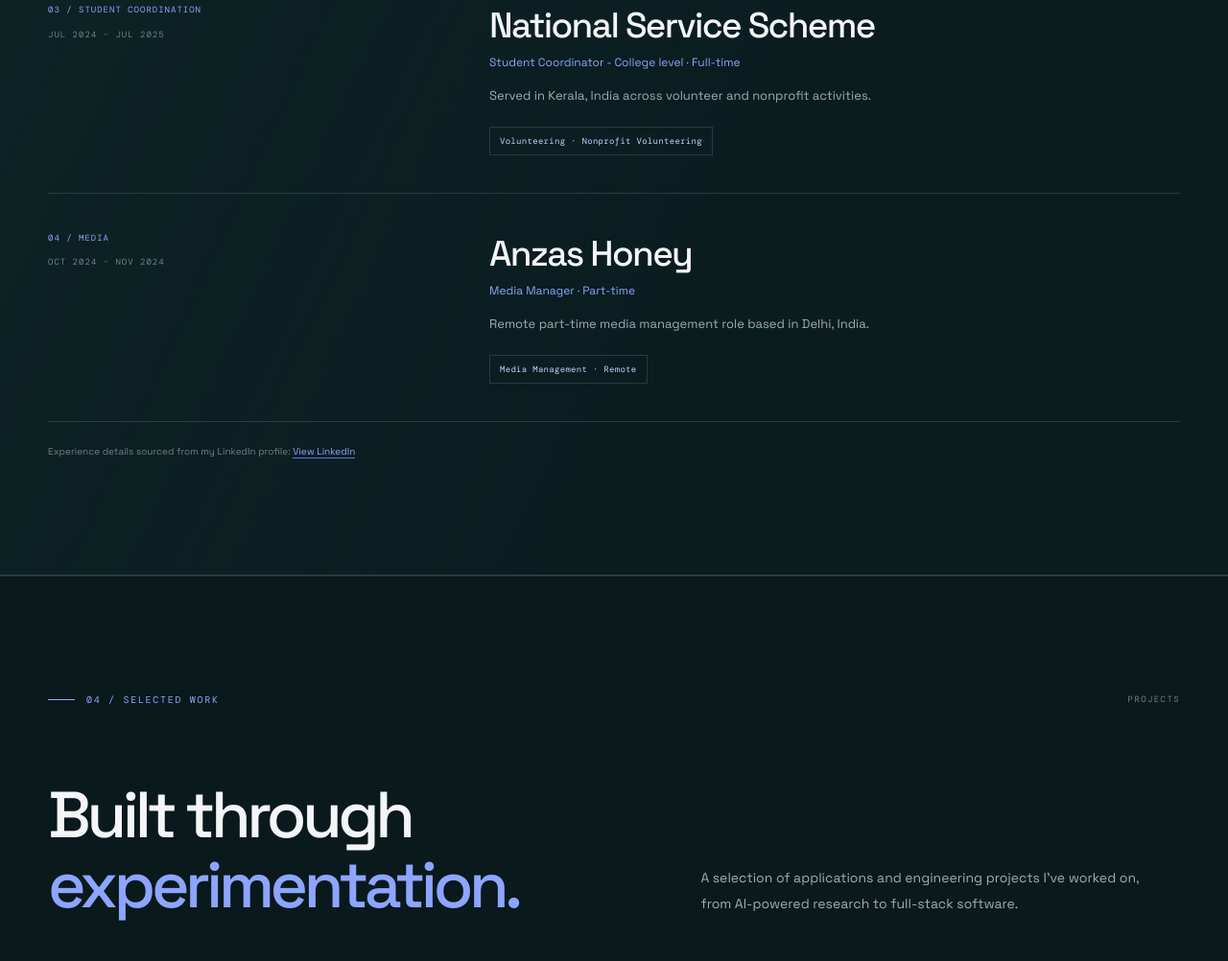
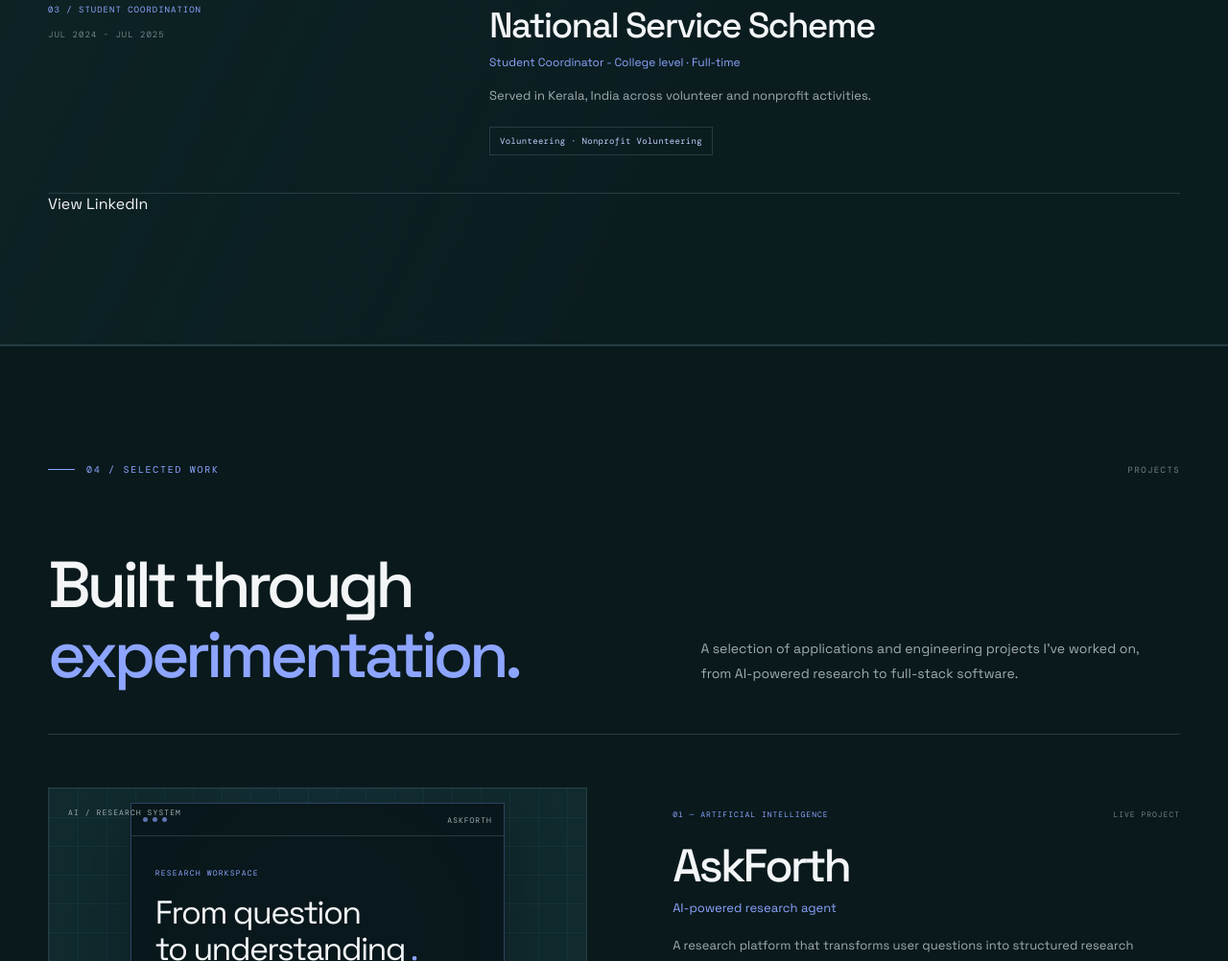
Before and after one commit to pranavekannan1/pranavekannan1.github.io, a plain HTML site: page index.html in a window 1280 px wide. Shown: the part 3719-4721 px from the top of the page at 96% size. Drawn offline with nearby package versions, Linux system fonts and the light colour scheme.

```diff
--- a/index.html
+++ b/index.html
@@ -658,17 +658,7 @@
         <span class="experience-tag">Volunteering &middot; Nonprofit Volunteering</span>
        </div>
       </article>
-      <article class="experience-item">
-       <div class="experience-meta"><span>04 / MEDIA</span><span>OCT 2024 - NOV 2024</span></div>
-       <div class="experience-main">
-        <h3>Anzas Honey</h3>
-        <p class="experience-role">Media Manager &middot; Part-time</p>
-        <p>Remote part-time media management role based in Delhi, India.</p>
-        <span class="experience-tag">Media Management &middot; Remote</span>
-       </div>
-      </article>
      </div>
-     <p class="experience-note">Experience details sourced from my LinkedIn profile:
       <a href="https://www.linkedin.com/in/pranave-kannan-872183287/" target="_blank" rel="noopener noreferrer">View LinkedIn</a>
      </p>
     </div>
```
